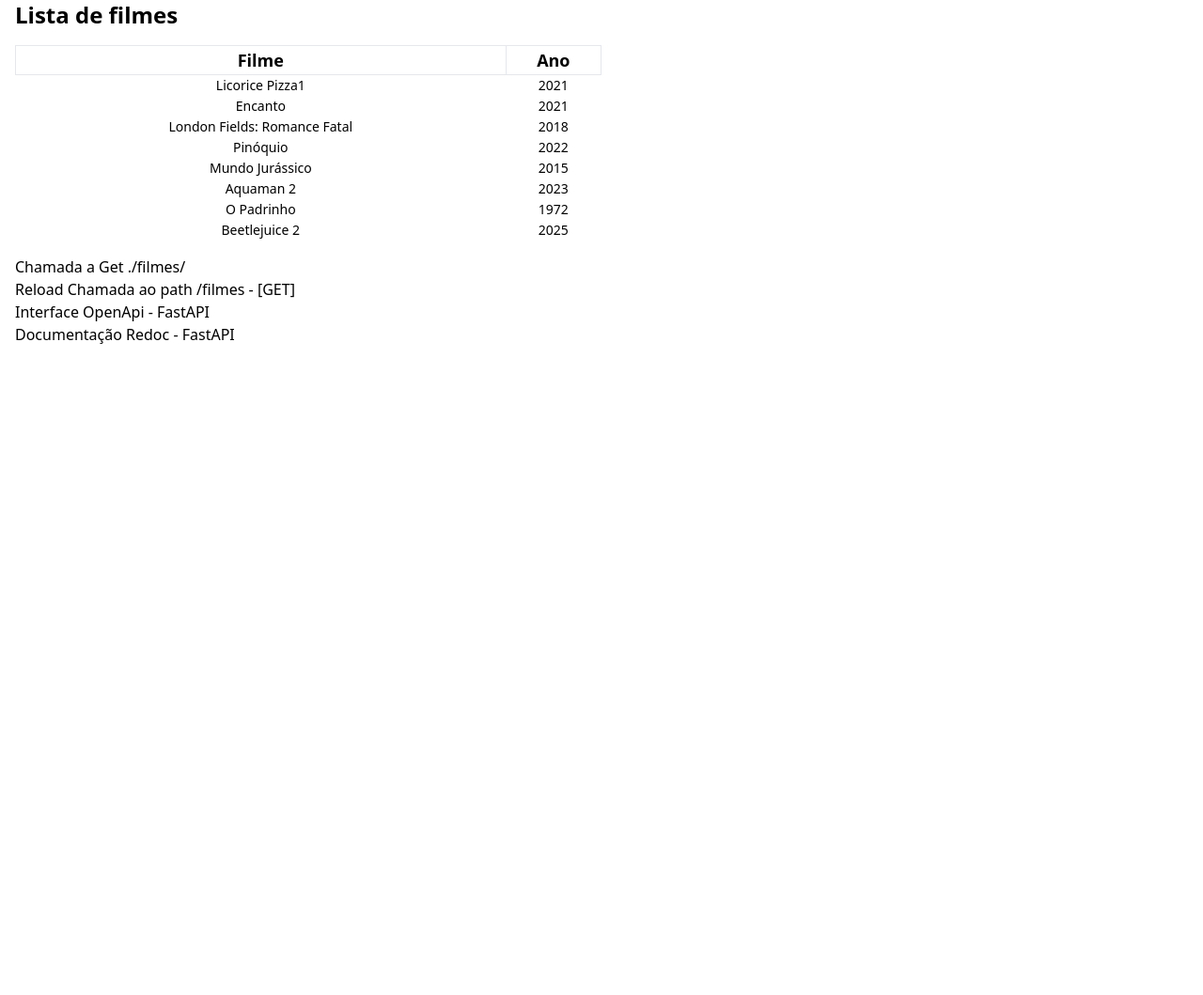
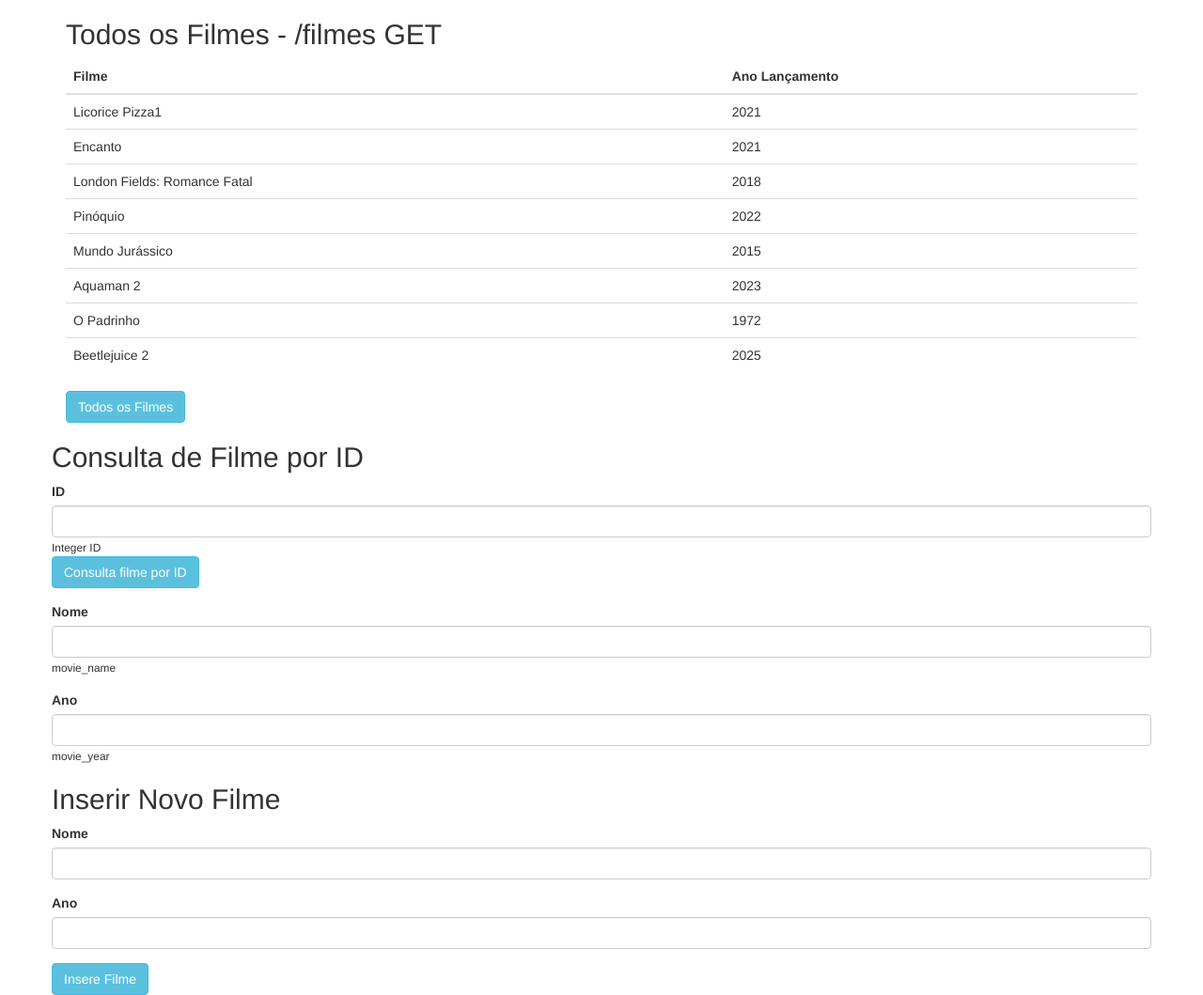
Before and after one commit to watt-io/backend, a FastAPI app: page / in a window 1280 px wide. Shown: the whole page at 94% size. Before the commit the page ends 366 px from the top, so only its background shows below. Run offline with FastAPI, Linux system fonts and the light colour scheme; data comes from the database, SQL or seed files in the repository; both versions use the stored data as it was after the commit; some libraries are stand-ins or nearby versions.

Commit message:
[ADD] Front End - Consulta por ID JS

```diff
--- a/templates/index.html
+++ b/templates/index.html
@@ -1,48 +1,141 @@
 <!DOCTYPE html>
-<html lang="en">
+<html lang="pt-br">
 <head>
-   <meta charset="UTF-8">
-   <meta http-equiv="X-UA-Compatible" content="IE=edge">
-   <meta name="viewport" content="width=device-width, initial-scale=1.0">
-   <title>Front End Aplicação</title>
-    <script src="https://unpkg.com/htmx.org@1.6.1"></script>
-    <script src="https://cdn.tailwindcss.com"></script>
-
+    <meta charset="UTF-8">
+    <meta name="viewport" content="width=device-width, initial-scale=1.0">
+    <title>CRUD Api Filmes</title>
+    <link rel="stylesheet" href="https://cdn.jsdelivr.net/npm/bootstrap@3.3.7/dist/css/bootstrap.min.css" integrity="sha384-BVYiiSIFeK1dGmJRAkycuHAHRg32OmUcww7on3RYdg4Va+PmSTsz/K68vbdEjh4u" crossorigin="anonymous">
 </head>
 <body>
 
-<div class="mx-4">
 
-   <p class="text-2xl font-bold mb-4">Lista de filmes</p>
+   <div class="container">
+      <h2>Todos os Filmes - /filmes GET</h2>
 
-      <table class="min-w-[50%] mb-4">
-         <thead class="border-b text-lg">
+      <table class="table">
+         <thead >
                <tr>
-               <th class="border">Filme</th>
-               <th class="border">Ano</th>
+               <th >Filme</th>
+               <th >Ano Lançamento</th>
                </tr>
             </thead>
-            <tbody class="text-center text-sm" id="table-body">
+            <tbody >
                {% for filme in filmes %}
                <tr>
-                  <td> {{filme.movie_name}} </td>
-                  <td> {{filme.movie_year}} </td>
+                  <td > {{filme.movie_name}} </td>
+                  <td > {{filme.movie_year}} </td>
                </tr>
                {% endfor %}
             </tbody>
       </table>
-      <p>Chamada a Get ./filmes/</p>
+      <button type="button" class="btn btn-info" id="btn-todos">Todos os Filmes</button>
+      <br>
+
+   </div>
 
 
 
-</div>
-<div class="mx-4">
-<a href="/"> Reload Chamada ao path /filmes - [GET]  </a>
-<br>
-<a href="/docs"> Interface OpenApi - FastAPI </a>
-<br>
-<a href="/redoc"> Documentação Redoc - FastAPI </a>
-</div>
+
+
+
+   <div class="container">
+      <div class="row">
+         <div class="col">
+            <h2>Consulta de Filme por ID</h2>
+            <form>
+                  <div class="form-group">
+                     <label for="id">ID</label>
+                     <input type="text" class="form-control" maxlength="9" id="id">
+                     <small>Integer ID</small>
+                     <br>
+                     <button type="button" class="btn btn-info" id="btn-por-id">Consulta filme por ID</button>
+                  </div>
+                  <div class="form-group">
+                     <label for="nome">Nome</label>
+                     <input type="text" class="form-control" id="movie_name">
+                     <small>movie_name</small>
+                  </div>
+                  <div class="form-group">
+                     <label for="ano">Ano</label>
+                     <input type="text" class="form-control" id="movie_year">
+                     <small>movie_year</small>
+                  </div>
+            </form>
+         </div>
+
+         <div class="col">
+            <h2>Inserir Novo Filme</h2>
+
+
+
+            <form>
+                  <div class="form-group">
+                     <label for="nome_ins">Nome</label>
+                     <input type="text" class="form-control" id="movie_name_ins">
+                  </div>
+                  <div class="form-group">
+                     <label for="ano_ins">Ano</label>
+                     <input type="text" class="form-control" id="movie_year_ins">
+                  </div>
+                  <button type="button" class="btn btn-info" id="btn-insere-filme">Insere Filme</button>
+            </form>
+
+
+
+         </div>
+      </div>
+   </div>
+
+
+
+<script>
+      const id_text_field = document.querySelector("#id")
+      const botao_filme_por_id = document.querySelector("#btn-por-id")
+
+      const showData = (result)=>{
+         if(result === 'null'){
+            document.querySelector("#movie_name").value = "Não encontrado";
+            document.querySelector("#movie_year").value = "Não encontrado";
+            alert("Não encontrado");
+         }else{
+            //console.log(result);
+            for(const campo in result){
+               if(document.querySelector("#"+campo)){
+                     document.querySelector("#"+campo).value = result[campo]
+               }
+            }
+         }
+      }
+
+      botao_filme_por_id.addEventListener("click",(e)=>{
+         let search = id_text_field.value
+         const options = {
+            method: 'GET',
+            mode: 'cors',
+            cache: 'default'
+         }
+
+         fetch(`/filmes/${search}`, options)
+         .then(response =>{ response.json()
+            .then( data => showData(data))
+         })
+         .catch(e => console.log('Deu Erro: '+ e,message))
+      })
+
+      const botao_todos = document.querySelector("#btn-todos")
+      botao_todos.addEventListener("click",(e)=>{
+
+         document.location.reload(true);
+      })
+
+
+
+
+
+
+
+</script>
+
 
 </body>
 </html>
```
Also changed, not shown: filmes.db.
